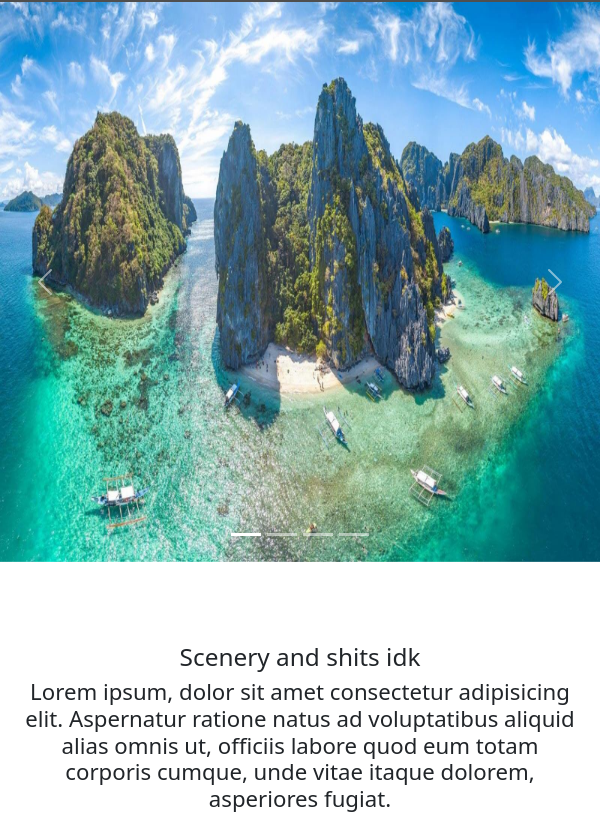
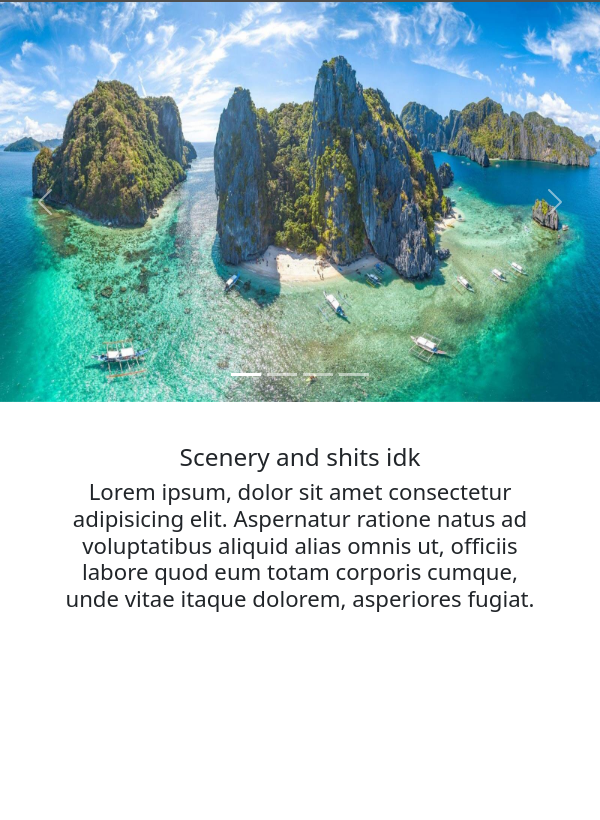
Before and after one commit to SK68-ph/itipt02-demo, an Angular app: page / in a window 600 px wide. Shown: the part 814-1634 px from the top of the page. After the commit the page ends 1434 px from the top, so only its background shows below. Built offline with nearby package versions, Linux system fonts and the light colour scheme; grey boxes are pictures that could not be loaded.

Commit message:
add media query

```diff
--- a/src/app/home/home.component.css
+++ b/src/app/home/home.component.css
@@ -39,7 +39,52 @@ img{
   padding-left: 60px;
 }
 
-@media screen and (max-width: 1300px) {
+
+@media only screen and (max-width: 500px) {
+  .slideshow {
+    display: flex;
+    flex-direction: column;
+    align-items: center;
+    justify-content: center;
+    margin: 0;
+    padding: 0;
+  }
+
+  .slideshow-caption {
+    margin-top: 4vh;
+    padding-left: 20px;
+    padding-right: 20px;
+  }
+
+  img{
+    height: 30vh;
+    width: 100%;
+  }
+}
+
+
+@media only screen and (max-width: 700px) and (min-width: 500px){
+  .slideshow {
+    display: flex;
+    flex-direction: column;
+    align-items: center;
+    justify-content: center;
+    margin: 0;
+    padding: 0;
+  }
+
+  .slideshow-caption {
+    margin-top: 5vh;
+    padding-left: 10vw;
+    padding-right: 10vw;
+  }
+  img{
+    height: 50vh;
+    width: 100%;
+  }
+}
+
+@media only screen and (max-width: 1300px) and (min-width: 700px) {
   .slideshow {
     display: flex;
     flex-direction: column;
@@ -50,8 +95,30 @@ img{
   }
   .slideshow-caption {
     margin-top: 10vh;
-    padding-left: 20px;
-    padding-right: 20px;
+    padding-left: 10vw;
+    padding-right: 10vw;
+  }
+  img{
+    height: 60vh;
+    width: 100%;
+  }
+}
+
+
+
+@media only screen and (max-width: 1600px) and (min-width: 1300px) {
+  .slideshow {
+    display: flex;
+    flex-direction: column;
+    align-items: center;
+    justify-content: center;
+    margin: 0;
+    padding: 0;
+  }
+  .slideshow-caption {
+    margin-top: 10vh;
+    padding-left: 20vw;
+    padding-right: 20vw;
   }
   img{
     height: 70vh;
```
